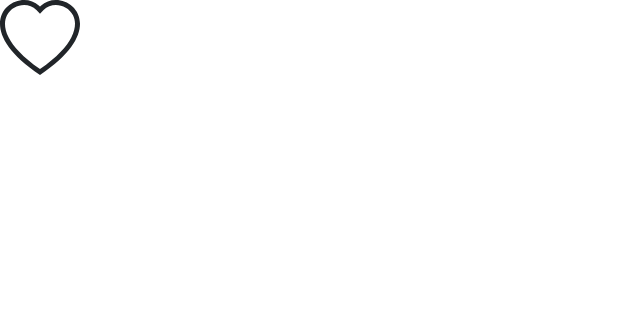
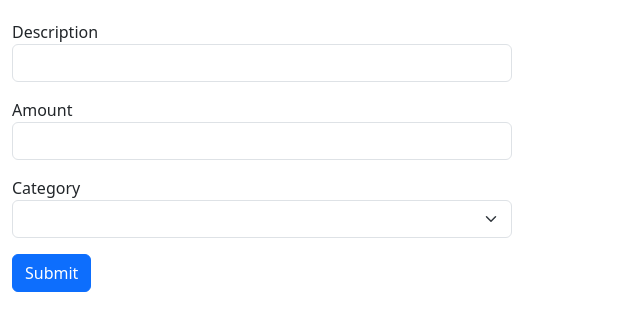
Before and after one commit to 02-ahmed/react-app, a React (Vite) app: page / in a window 1280 px wide. Shown: the top 330 px of the page, without its empty margins (0-640 px from the left). Built offline with nearby package versions, Linux system fonts and the light colour scheme.

Commit message:
started an expense tracker

```diff
--- a/package.json
+++ b/package.json
@@ -9,11 +9,13 @@
     "preview": "vite preview"
   },
   "dependencies": {
+    "@hookform/resolvers": "^3.6.0",
     "bootstrap": "^5.3.3",
     "react": "^18.2.0",
     "react-dom": "^18.2.0",
     "react-hook-form": "^7.51.5",
-    "react-icons": "^5.2.1"
+    "react-icons": "^5.2.1",
+    "zod": "^3.23.8"
   },
   "devDependencies": {
     "@types/react": "^18.0.27",
--- /dev/null
+++ b/src/App.css
@@ -0,0 +1,7 @@
+.expense-tracker {
+  padding: 20px 40px;
+}
+
+input, select {
+  max-width: 500px;
+}
--- a/src/App.tsx
+++ b/src/App.tsx
@@ -1,12 +1,15 @@
 import { useState } from "react";
 import Like from "./components/Like";
+import ExpenseTracker from "./components/ExpenseTracker";
 
 function App() {
-
+  const handleClick = (event:React.MouseEvent<HTMLButtonElement>) => {
+    event.preventDefault();
+  }
 
   return (
     <>
-      <Like onClick={()=> {console.log("clicked");}}/>
+      <ExpenseTracker />
     </>
   )
 }
--- /dev/null
+++ b/src/components/ExpenseTracker.tsx
@@ -0,0 +1,60 @@
+import React from 'react';
+import '../App.css';
+import {z} from 'zod';
+import {zodResolver} from '@hookform/resolvers/zod';
+import { FieldValues, useForm } from 'react-hook-form';
+
+
+const schema = z.object({
+  description: z.string().min(3, {message:'This field is required'}),
+  amount: z.number({invalid_type_error:'Enter an amount'}).min(1),
+  category: z.enum(['all-categories', 'groceries', 'utilities', 'entertainment'], {message: 'A category should be selected'})
+});
+
+type FormData = z.infer<typeof schema>
+
+const ExpenseTracker = () => {
+  const {register, handleSubmit, formState:{errors}} = useForm<FormData>({resolver: zodResolver(schema)});
+
+  const onSubmit = (data: FieldValues) => {
+    console.log(data)
+  }
+
+  return (
+    <>
+      <div className='container-fluid expense-tracker'>
+        <form action="submit" onSubmit={handleSubmit(onSubmit)}>
+        <div className='row g-3'>
+        <div className='col-12'>
+          <label htmlFor="description">Description</label>
+          <input {...register('description')} type="text" className='form-control' id="description"/>
+          {errors.description && <p className='text-danger'>{errors.description.message}</p>}
+        </div>
+        <div className='col-12 '>
+          <label htmlFor="amount">Amount</label>
+          <input {...register('amount', {valueAsNumber: true})} type="number" className='form-control' id="amount"/>
+          {errors.amount && <p className='text-danger'>{errors.amount.message}</p>}
+        </div>
+        <div className='col-12 '>
+          <label htmlFor="category">Category</label>
+          <select {...register('category')} name="category" id="category" className='form-select'>
+            <option value=""></option>
+            <option value="all-categories">All Categories</option>
+            <option value="groceries">Groceries</option>
+            <option value="utilities">Utilities</option>
+            <option value="entertainment">Entertainment</option>
+          </select>
+          {errors.category && <p className='text-danger'>{errors.category.message}</p>}
+        </div>
+        <div className='col-12'>
+        <button className='btn btn-primary' type='submit'>Submit</button>
+        </div>
+        </div>
+        </form>
+
+      </div>
+    </>
+  )
+}
+
+export default ExpenseTracker
```
Also changed, not shown: 1 other file (tests, documents, lock files or other folders).
